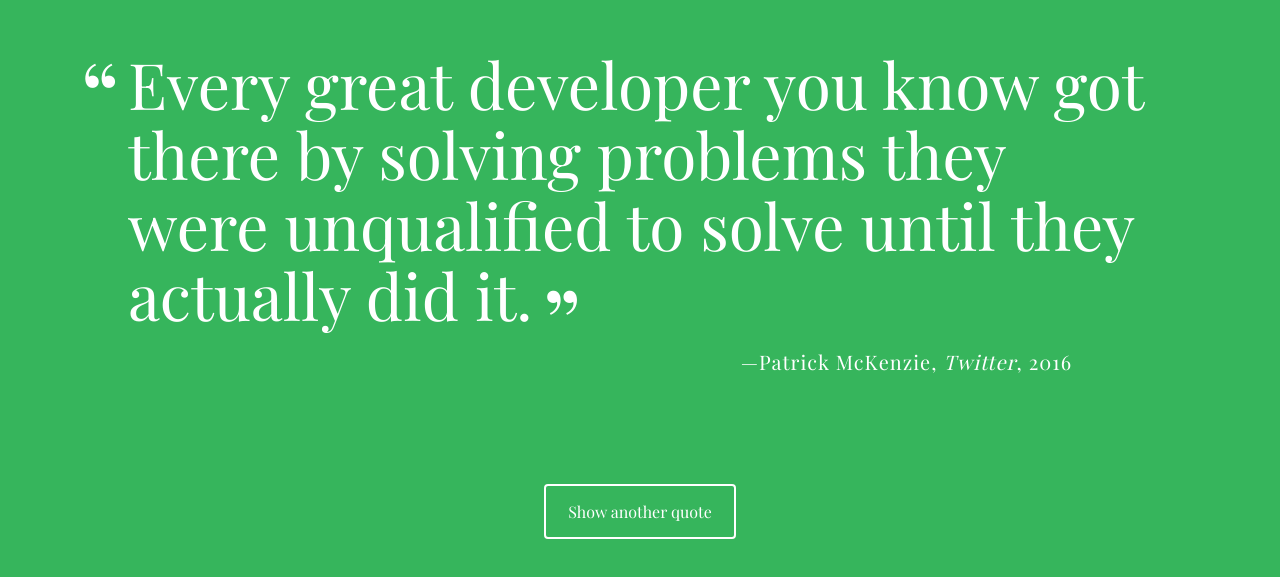
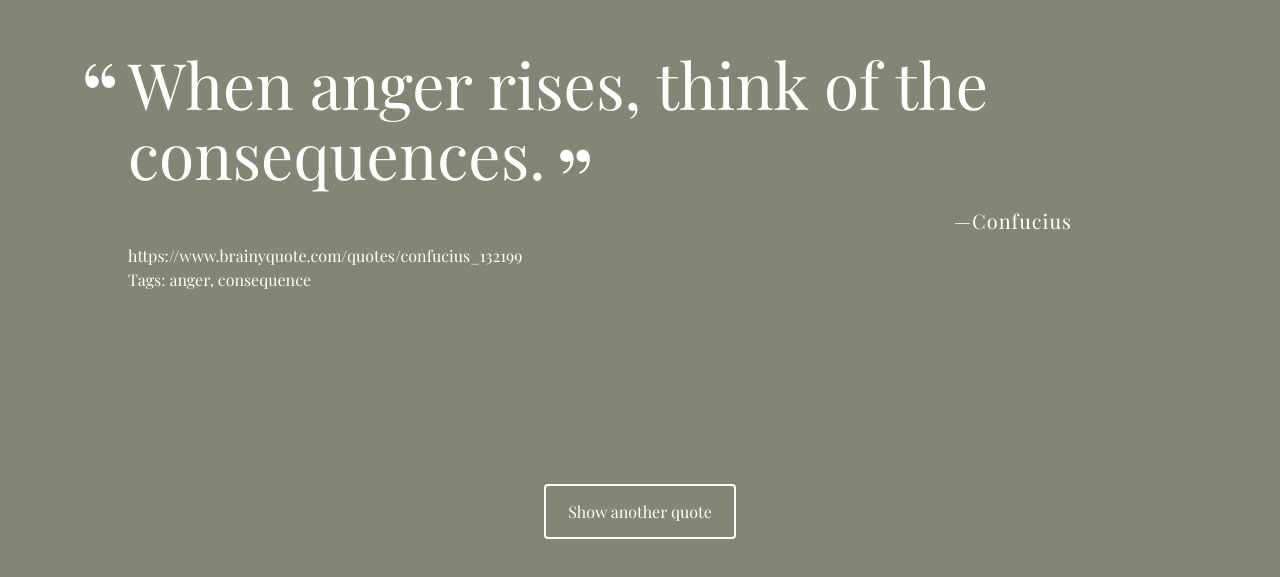
Before and after one commit to ZTMowrer947/FSJSRandomQuoteGenerator, a plain HTML site: page index.html in a window 1280 px wide. Shown: the part 111-688 px from the top of the page. Drawn offline with nearby package versions, Linux system fonts and the light colour scheme; a web font is replaced by a local one.

Commit message:
Modify web page and script to display a random quote on page load

```diff
--- a/index.html
+++ b/index.html
@@ -10,8 +10,10 @@
 <body>
   <div class="container">
     <div id="quote-box">
-      <p class="quote">Every great developer you know got there by solving problems they were unqualified to solve until they actually did it.</p>
-      <p class="source">Patrick McKenzie<span class="citation">Twitter</span><span class="year">2016</span></p>
+      <!-- <p class="quote">Every great developer you know got there by solving problems they were unqualified to solve until they actually did it.</p>
+      <p class="source">Patrick McKenzie<span class="citation">Twitter</span><span class="year">2016</span></p> -->
+
+      <!-- Quote will be loaded on page load -->
     </div>
     <button id="loadQuote">Show another quote</button>
   </div>
--- a/js/script.js
+++ b/js/script.js
@@ -266,3 +266,6 @@ loadQuote.addEventListener("mouseleave", function() {
     // Set button background color to match that of body
     loadQuote.style.backgroundColor = body.style.backgroundColor;
 }, false);
+
+// Load quote on page load
+window.onload = printQuote;
```
